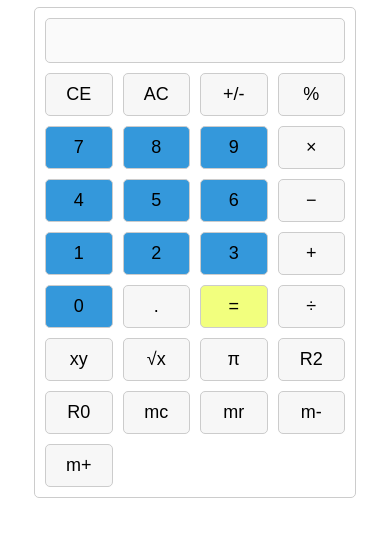
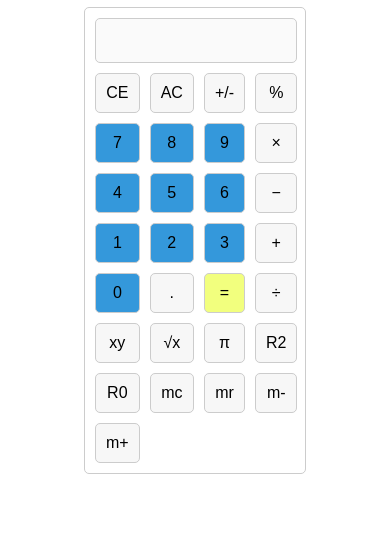
Before and after one commit to frozesentic/Calculator-App, an Electron app: page index.html in a window 390 px wide. Shown: the part 61-598 px from the top of the page. Drawn offline with Linux system fonts and the light colour scheme.

Commit message:
Add files via upload

```diff
--- a/index.html
+++ b/index.html
@@ -50,11 +50,24 @@
         border: 1px solid #ccc;
         border-radius: 5px;
         background-color: #f7f7f7;
+        color: black; /* Set button text color to black */
       }
 
       button:hover {
         background-color: #e3e3e3;
       }
+
+      /* Media query for mobile devices */
+      @media (max-width: 480px) {
+        #calculator {
+          max-width: 200px; /* Adjust calculator size for mobile */
+        }
+
+        button {
+          font-size: 16px; /* Decrease button font size for mobile */
+        }
+      }
+
       .main-buttons {
         background-color: #3498db; /* Light blue color for the 9 main numbers */
       }
```
Lines whose indentation alone changed are shown as unchanged.
